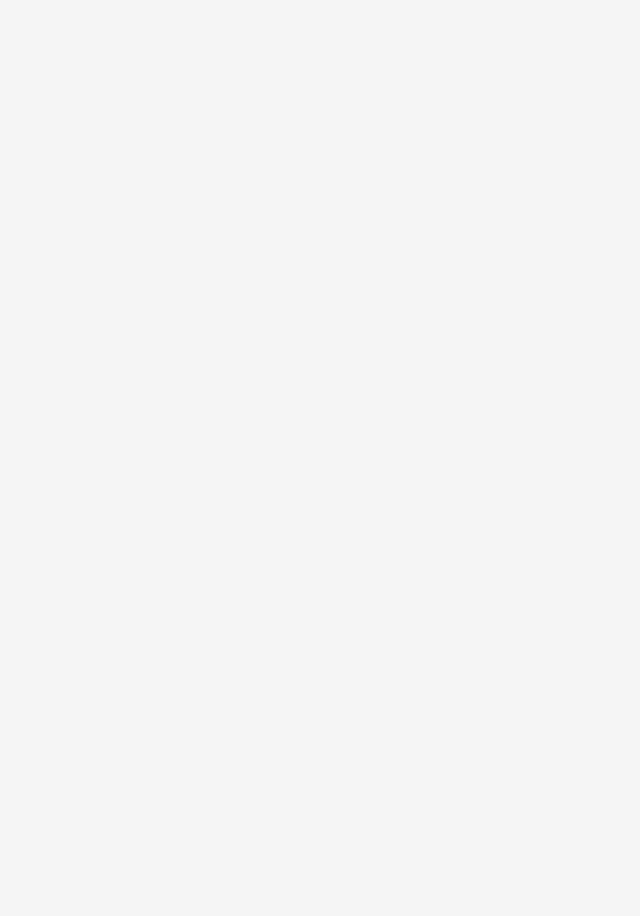
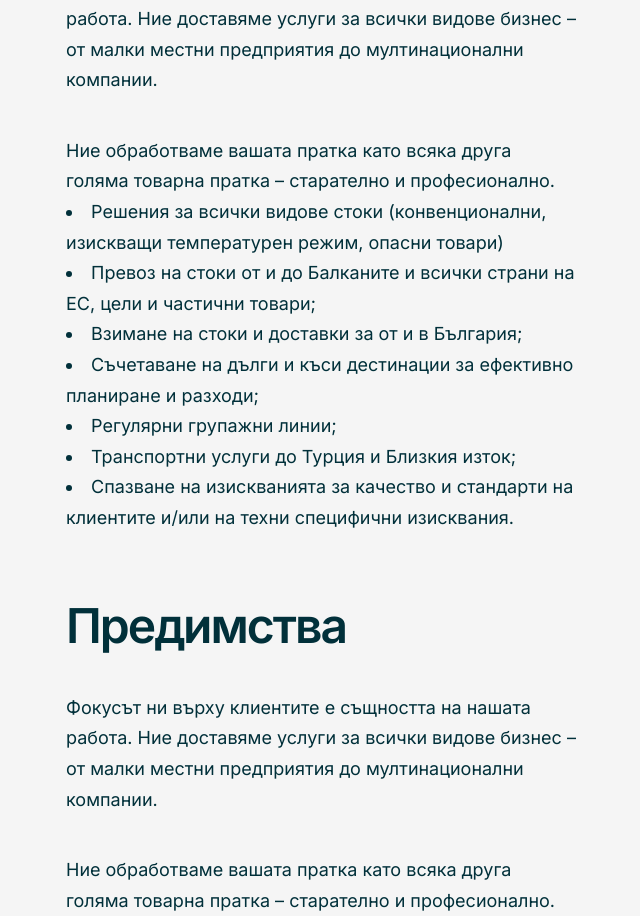
Before and after one commit to didoslavov/cargo-web-app, a Next.js app: page / in a window 1280 px wide. Shown: the part 1442-2358 px from the top of the page, without its empty margins (318-958 px from the left). Before the commit the page ends 1256 px from the top, so only its background shows below. Built offline with nearby package versions, Linux system fonts and the light colour scheme.

Commit message:
add about

```diff
--- /dev/null
+++ b/src/app/components/About/About.tsx
@@ -0,0 +1,14 @@
+import React from 'react';
+import Agenda from './Agenda';
+import Pros from './Pros';
+
+function About() {
+    return (
+        <section className="w-[40%] text-dark-blue">
+            <Agenda />
+            <Pros />
+        </section>
+    );
+}
+
+export default About;
--- a/src/app/page.tsx
+++ b/src/app/page.tsx
@@ -2,6 +2,7 @@ import Image from 'next/image';
 import Header from './components/Header/Header';
 import MainHeading from './components/MainHeading';
 import truck from '/public/truck.png';
+import About from './components/About/About';
 
 export default function Home() {
     return (
@@ -9,6 +10,7 @@ export default function Home() {
             <Header />
             <MainHeading />
             <Image src={truck} width={969} height={690} alt="Image of truck parked on a ramp" className="mt-[64px]" />
+            <About />
         </main>
     );
 }
```
